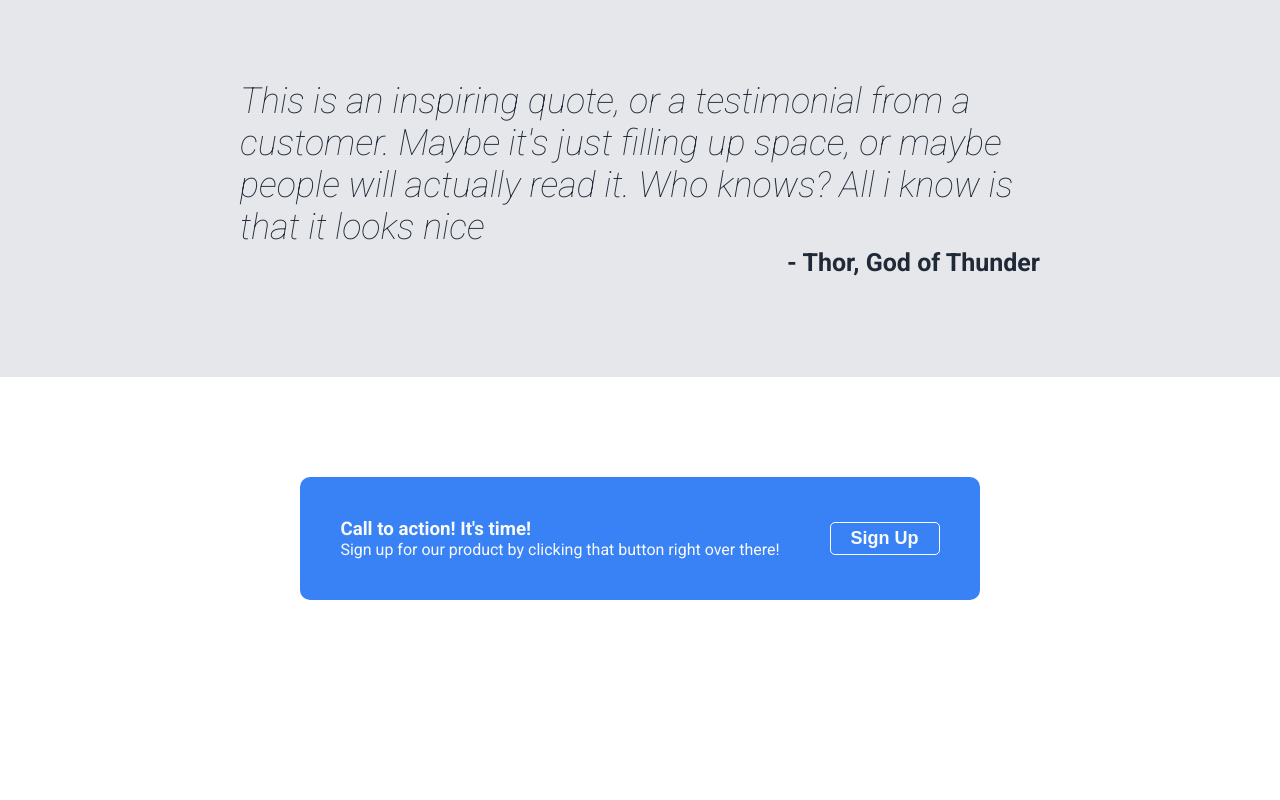
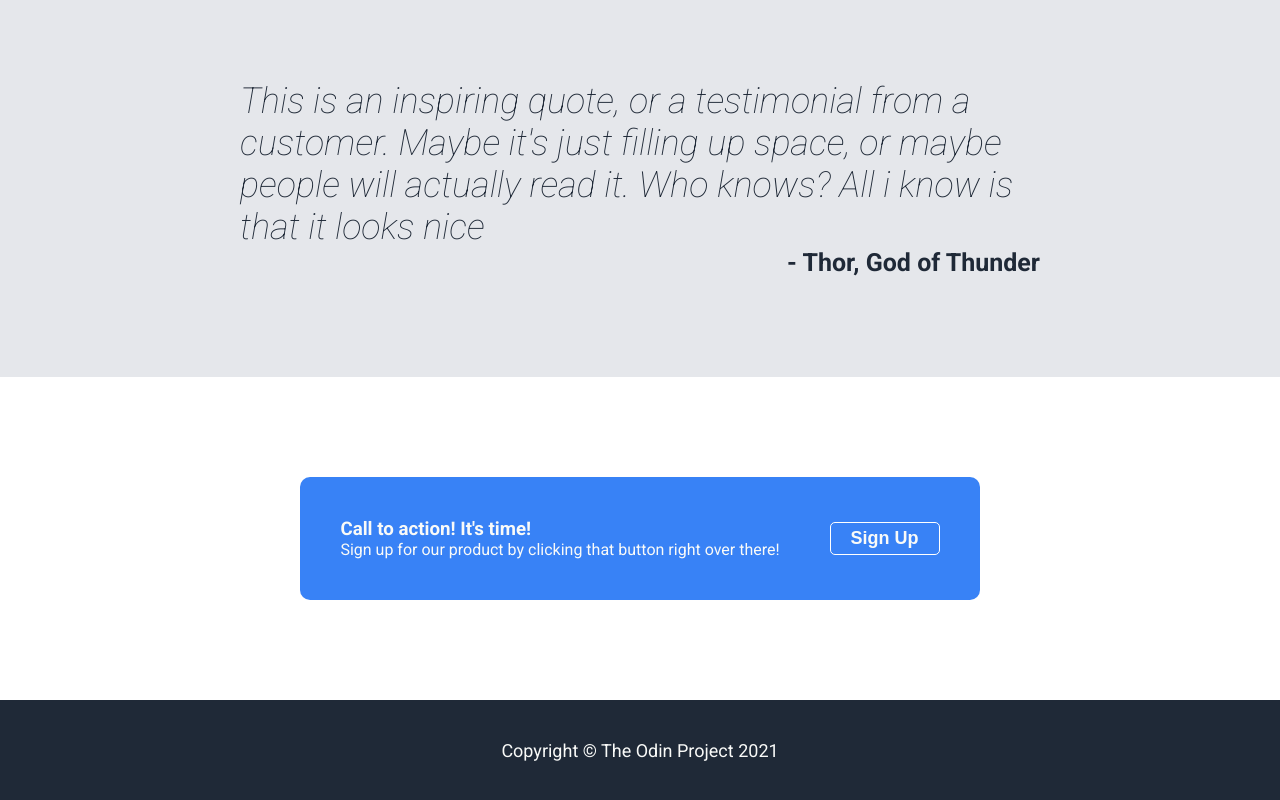
Before and after one commit to Kvetena/landing-page, a plain HTML site: page index.html in a window 1280 px wide. Shown: the part 898-1698 px from the top of the page. Before the commit the page ends 1598 px from the top, so only its background shows below. Drawn offline with Linux system fonts and the light colour scheme.

Commit message:
Footer marked up and styled, The landing page project finished

```diff
--- a/index.html
+++ b/index.html
@@ -64,7 +64,7 @@
         <button class="ctabutton">Sign Up</button>
     </div>
     <div class="footer">
-
+        <div class="footertext">Copyright © The Odin Project 2021</div>
     </div>
 
 
--- a/style.css
+++ b/style.css
@@ -194,3 +194,18 @@ img {
 }
 
 /* CTA Styles ends here */
+
+/* Footer Styles starts here */
+
+.footer {
+    background-color: #1F2937;
+    color: #F9FAF8;
+    font-family: 'Roboto', sans-serif;
+    font-size: 18px;
+    height: 100px;
+    display: flex;
+    justify-content: center;
+    align-items: center;
+}
+
+/* Footer Styles ends here */
```
